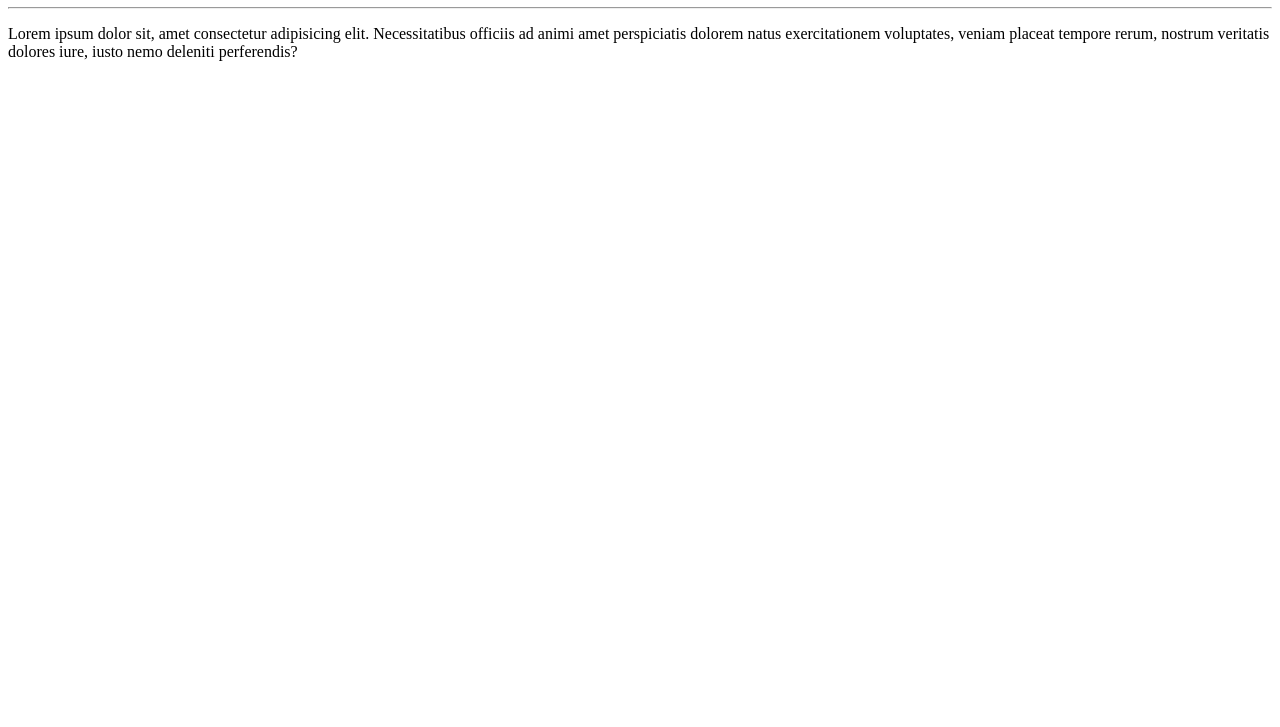
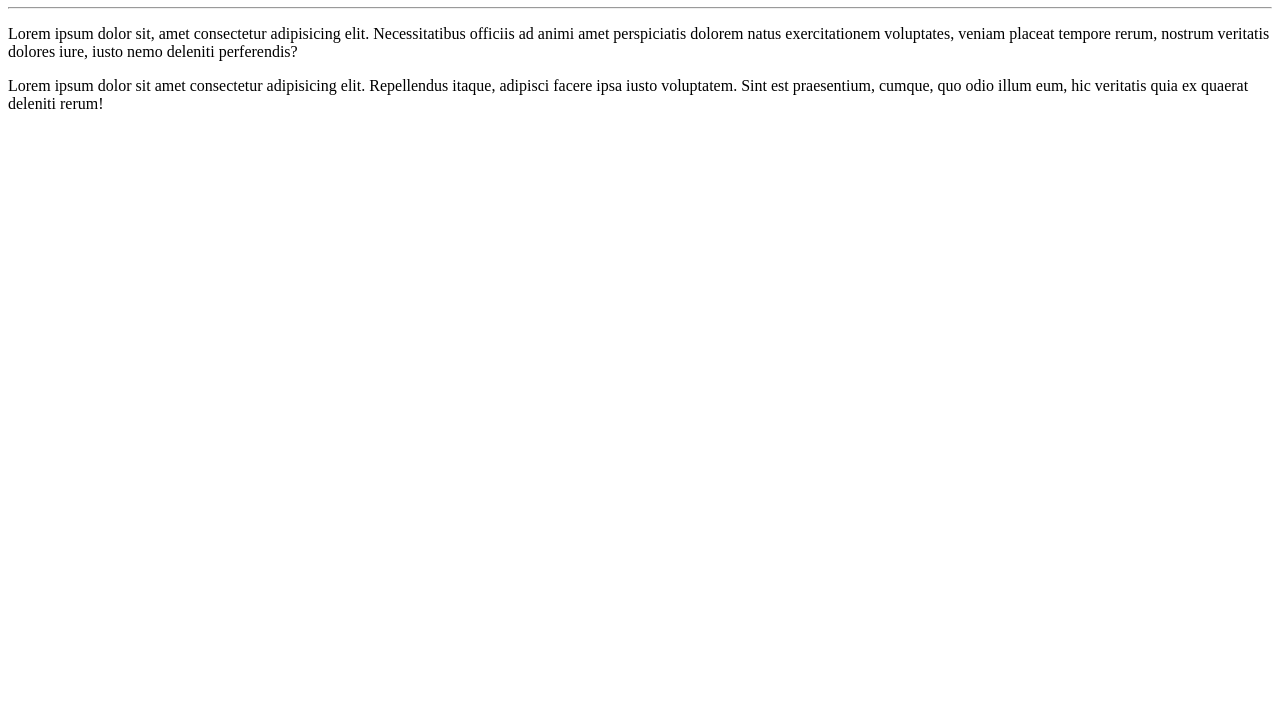
Before and after one commit to alanfoco/Ola-Mundo, a plain HTML site: page site-exemplo/index.html in a window 1280 px wide. Shown: the part 73-800 px from the top of the page. Drawn offline with Linux system fonts and the light colour scheme.

Commit message:
adicionei um parágrafo

```diff
--- a/site-exemplo/index.html
+++ b/site-exemplo/index.html
@@ -10,5 +10,6 @@
     <h1>Olá, Mundo!</h1>
     <hr>
     <p>Lorem ipsum dolor sit, amet consectetur adipisicing elit. Necessitatibus officiis ad animi amet perspiciatis dolorem natus exercitationem voluptates, veniam placeat tempore rerum, nostrum veritatis dolores iure, iusto nemo deleniti perferendis?</p>
+    <p>Lorem ipsum dolor sit amet consectetur adipisicing elit. Repellendus itaque, adipisci facere ipsa iusto voluptatem. Sint est praesentium, cumque, quo odio illum eum, hic veritatis quia ex quaerat deleniti rerum!</p>
 </body>
 </html>
```
